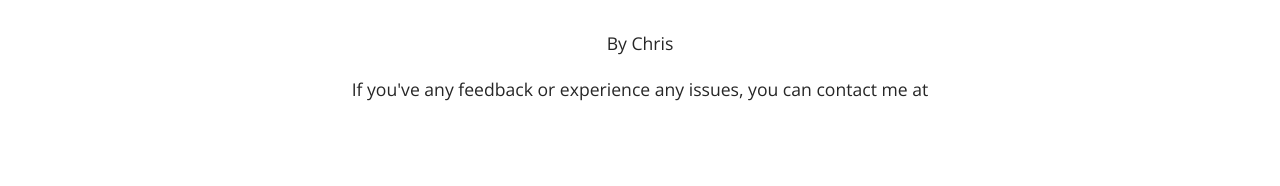
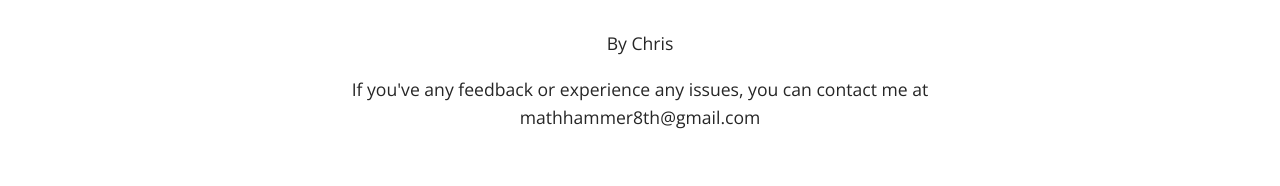
Before and after one commit to ctcodie/MathHammer, a Jekyll site: the page built from index.html, in a window 1280 px wide. Shown: the part 1708-1894 px from the top of the page. Built offline with Jekyll 4.4.1, drawn with Linux system fonts in a browser that asks for light colours; nearby versions of some CDN libraries; some web fonts are replaced; before the commit the page ends 1868 px from its top, so only the background shows below that.

Commit message:
changed analytics and added contact email

```diff
--- a/_includes/footer.html
+++ b/_includes/footer.html
@@ -1,4 +1,4 @@
 <footer>
 	<p>By Chris</p>
-	<p>If you've any feedback or experience any issues, you can contact me at </p>
+	<p>If you've any feedback or experience any issues, you can contact me at mathhammer8th@gmail.com</p>
 </footer>
--- a/index.html
+++ b/index.html
@@ -194,7 +194,7 @@
   m=s.getElementsByTagName(o)[0];a.async=1;a.src=g;m.parentNode.insertBefore(a,m)
   })(window,document,'script','https://www.google-analytics.com/analytics.js','ga');
 
-  ga('create', 'UA-103168733-1', 'auto');
+  ga('create', 'UA-103151004-1', 'auto');
   ga('send', 'pageview');
 
 </script>
```
Also changed, not shown: README.md.
